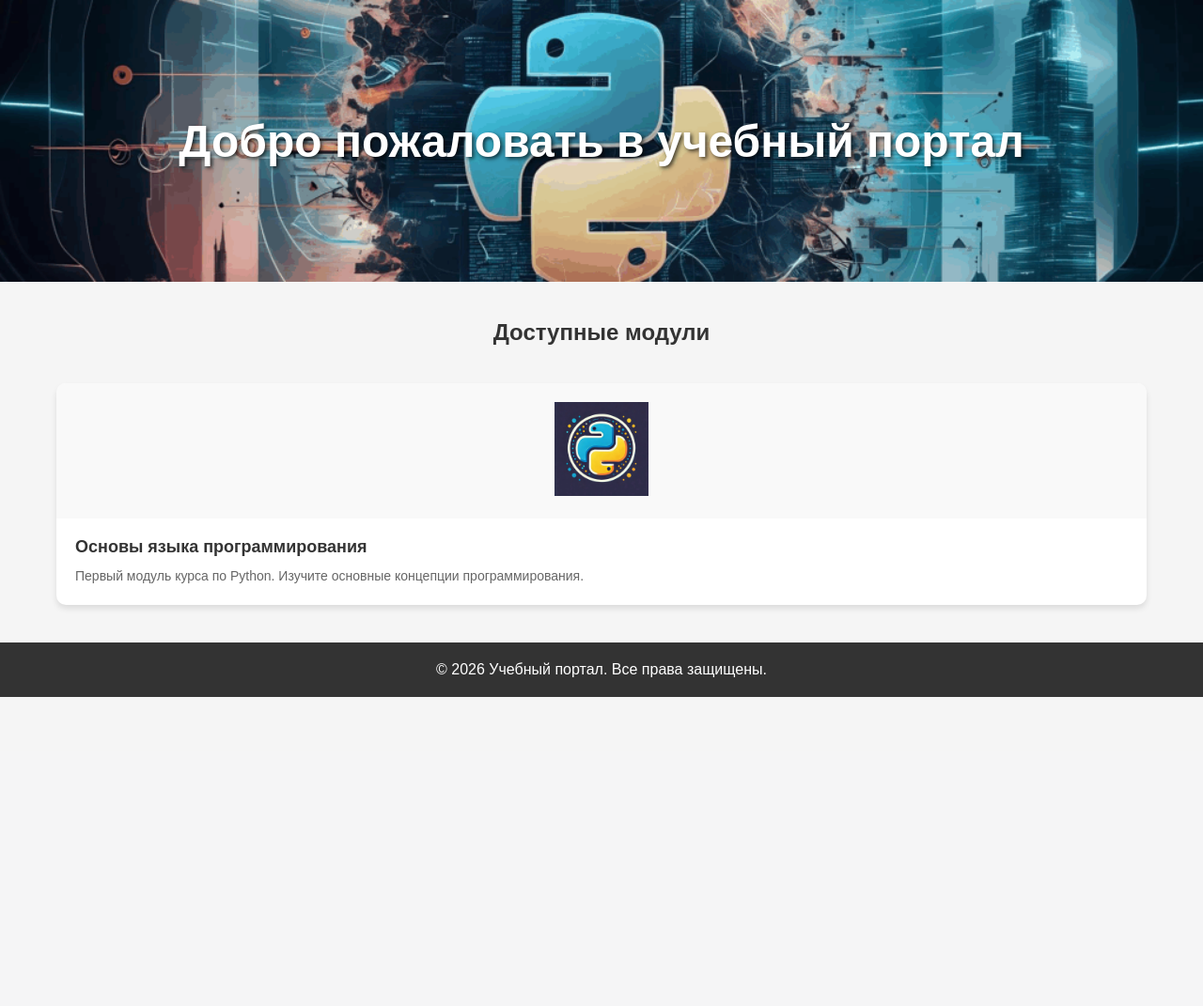
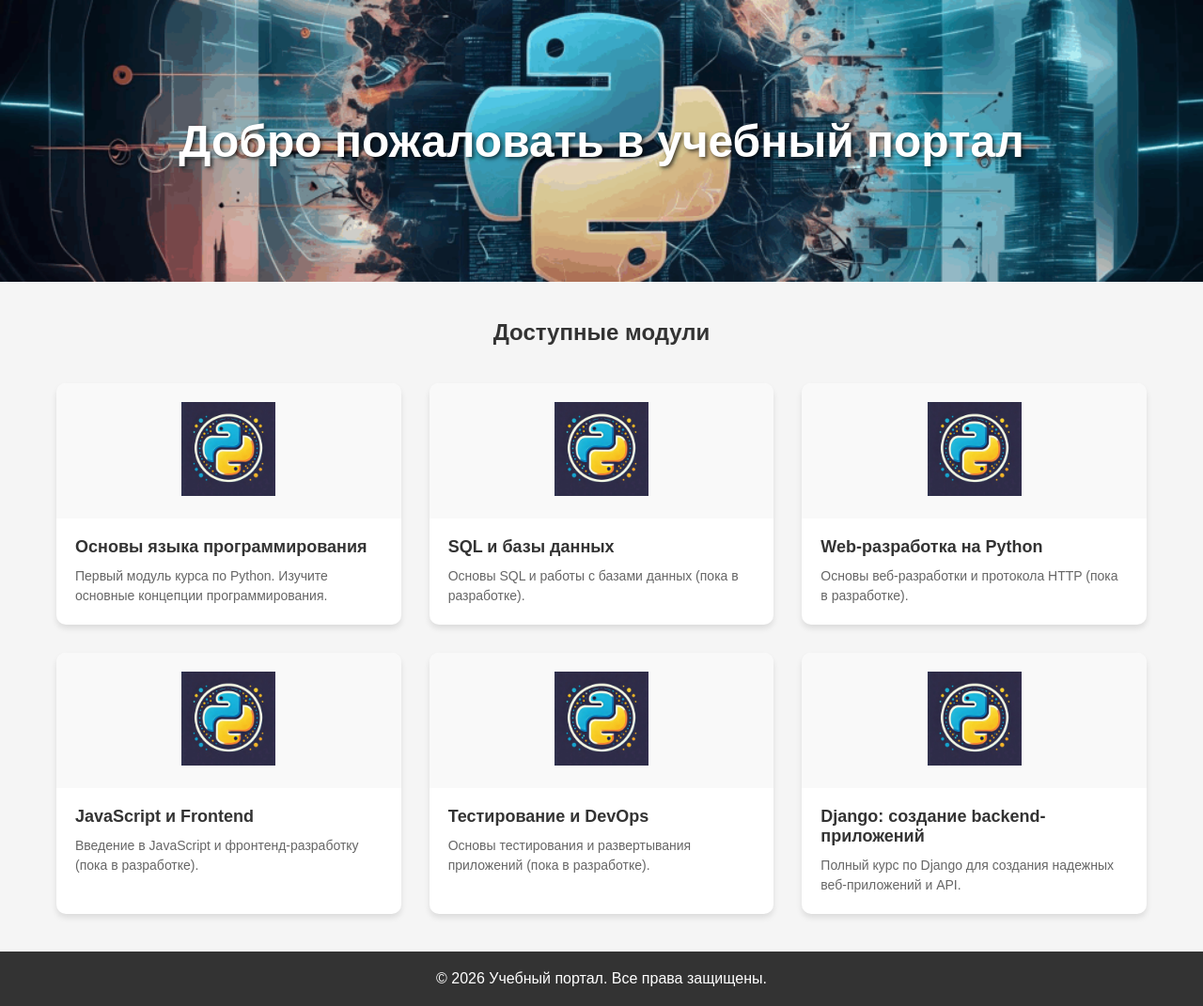
Before and after one commit to sapunsik1992-ai/sait-uchebnyj, a Django app: page / in a window 1280 px wide. Shown: the whole page at 94% size. Before the commit the page ends 742 px from the top, so only its background shows below. Run offline with Django 5.2, Linux system fonts and the light colour scheme.

Commit message:
update site

```diff
--- a/main/views.py
+++ b/main/views.py
@@ -25,74 +25,404 @@ MODULES = [
             {
                 'id': 2,
                 'title': 'Условные конструкции. Операции сравнения',
-                'description': 'Вторая тема. Работайте с if, else, elif и операторами сравнения.',
+                'description': 'Работайте с if, else, elif и операторами сравнения.',
                 'presentations': [
                     {
                         'title': 'Условные конструкции',
                         'filename': 'PY-88_Условные_конструкции._Операции_сравнения.pdf',
                     },
                 ],
-                'info': '<p>Условные конструкции позволяют программе выбирать различные пути выполнения.</p>',
+                'info': '<p>Условные конструкции позволяют программе выбирать разные пути выполнения.</p>',
             },
             {
                 'id': 3,
                 'title': 'Введение в типы данных',
-                'description': 'Третья тема. Познакомьтесь с основными типами данных в Python.',
+                'description': 'Познакомьтесь с основными типами данных Python.',
                 'presentations': [
                     {
                         'title': 'Типы данных',
                         'filename': 'Презентация_Введение_в_типы_данных_Анвартдинов_142.pdf',
                     },
                 ],
-                'info': '<p>Основные типы данных: int, float, str, bool, list, dict, tuple, set.</p>',
+                'info': '<p>Основные типы данных Python: int, float, str, bool, list, dict, tuple, set.</p>',
             },
             {
                 'id': 4,
                 'title': 'Циклы',
-                'description': 'Четвёртая тема. Повторяющиеся операции с циклами for и while.',
+                'description': 'Повторяющиеся операции с циклами for и while.',
                 'presentations': [
                     {
                         'title': 'Циклы',
                         'filename': 'Презентация_Циклы_Булыгин_142.pdf',
                     },
                 ],
-                'info': '<p>Циклы позволяют повторять один и тот же код несколько раз.</p>',
+                'info': '<p>Циклы позволяют выполнять одну и ту же последовательность команд несколько раз.</p>',
             },
             {
                 'id': 5,
                 'title': 'Коллекции данных. Множества',
-                'description': 'Пятая тема. Изучите множества (set) — неупорядоченные коллекции.',
+                'description': 'Изучите множества (set) — уникальные неупорядоченные коллекции.',
                 'presentations': [
                     {
                         'title': 'Множества',
                         'filename': 'PY-122_Коллекции_данных._Множества.pdf',
                     },
                 ],
-                'info': '<p>Множества — это неупорядоченные коллекции уникальных элементов.</p>',
+                'info': '<p>Множества хранят уникальные элементы и полезны для проверки наличия без повторов.</p>',
             },
             {
                 'id': 6,
                 'title': 'Коллекции данных: словари',
-                'description': 'Шестая тема. Работайте со словарями (dict) — структурами ключ-значение.',
+                'description': 'Работа со словарями (dict) — структурами ключ-значение.',
                 'presentations': [
                     {
                         'title': 'Словари',
                         'filename': 'py-144_Коллекции_данных__словари_Анвартдинов_edited.pdf',
                     },
                 ],
-                'info': '<p>Словари — это упорядоченные коллекции пар ключ-значение.</p>',
+                'info': '<p>Словари удобны для хранения данных по ключам и быстрых обращений.</p>',
             },
             {
                 'id': 7,
-                'title': 'Функции - использование встроенных и создание собственных',
-                'description': 'Седьмая тема. Функции для повторного использования кода.',
+                'title': 'Функции',
+                'description': 'Использование встроенных и создание собственных функций.',
                 'presentations': [
                     {
                         'title': 'Функции',
                         'filename': 'Презентация_Функции_PY_Булыгин_142.pdf',
                     },
                 ],
-                'info': '<p>Функции позволяют группировать код и повторно использовать его.</p>',
+                'info': '<p>Функции позволяют разбивать программу на логические блоки и переиспользовать код.</p>',
+            },
+        ],
+    },
+    {
+        'id': 2,
+        'title': 'SQL и базы данных',
+        'description': 'Основы SQL и работы с базами данных (пока в разработке).',
+        'icon': settings.MEDIA_URL + 'module-icon.webp',
+        'topics': [
+            {
+                'id': 1,
+                'title': 'Содержимое в разработке',
+                'description': 'Этот модуль будет содержать материал по базам данных.',
+                'presentations': [],
+                'info': '<p>Скоро здесь появится подробный контент по SQL и работе с базами данных.</p>',
+            },
+        ],
+    },
+    {
+        'id': 3,
+        'title': 'Web-разработка на Python',
+        'description': 'Основы веб-разработки и протокола HTTP (пока в разработке).',
+        'icon': settings.MEDIA_URL + 'module-icon.webp',
+        'topics': [
+            {
+                'id': 1,
+                'title': 'Содержимое в разработке',
+                'description': 'Этот модуль будет содержать материал по веб-разработке.',
+                'presentations': [],
+                'info': '<p>Скоро здесь появится подробный контент по основам веб-разработки и HTTP.</p>',
+            },
+        ],
+    },
+    {
+        'id': 4,
+        'title': 'JavaScript и Frontend',
+        'description': 'Введение в JavaScript и фронтенд-разработку (пока в разработке).',
+        'icon': settings.MEDIA_URL + 'module-icon.webp',
+        'topics': [
+            {
+                'id': 1,
+                'title': 'Содержимое в разработке',
+                'description': 'Этот модуль будет содержать материал по JavaScript.',
+                'presentations': [],
+                'info': '<p>Скоро здесь появится подробный контент по JavaScript и фронтенду.</p>',
+            },
+        ],
+    },
+    {
+        'id': 5,
+        'title': 'Тестирование и DevOps',
+        'description': 'Основы тестирования и развертывания приложений (пока в разработке).',
+        'icon': settings.MEDIA_URL + 'module-icon.webp',
+        'topics': [
+            {
+                'id': 1,
+                'title': 'Содержимое в разработке',
+                'description': 'Этот модуль будет содержать материал по тестированию и DevOps.',
+                'presentations': [],
+                'info': '<p>Скоро здесь появится подробный контент по тестированию и развертыванию.</p>',
+            },
+        ],
+    },
+    {
+        'id': 6,
+        'title': 'Django: создание backend-приложений',
+        'description': 'Полный курс по Django для создания надежных веб-приложений и API.',
+        'icon': settings.MEDIA_URL + 'module-icon.webp',
+        'header_image': settings.STATIC_URL + 'main/images/джанго заставка.webp',
+        'info': '<p><strong>Django</strong> — это мощный фреймворк для создания веб-приложений на Python. Он предоставляет готовую функциональность для разработки полнофункциональных веб-сервисов, от небольших сайтов до высоконагруженных систем.</p><p>В этом модуле вы изучите все аспекты Django: от создания первого проекта до развертывания на боевом сервере. Материал основан на официальной документации и практических примерах с сайта Metanit.</p>',
+        'topics': [
+            {
+                'id': 1,
+                'title': 'Что такое Django',
+                'description': 'Введение в фреймворк Django и архитектуру MVT.',
+                'presentations': [],
+                'info': '''
+<h3>Что такое Django</h3>
+<p>Django — это фреймворк для создания веб-приложений с помощью языка программирования Python. Он был создан в 2005 году веб-разработчиками газеты Lawrence Journal-World и с тех пор стал одним из самых популярных фреймворков в веб-разработке.</p>
+
+<h3>История и популярность</h3>
+<p>Django используется на многих известных сайтах, включая:</p>
+<ul>
+<li>Pinterest</li>
+<li>Instagram</li>
+<li>PBS</li>
+<li>BitBucket</li>
+<li>Washington Times</li>
+<li>Mozilla</li>
+</ul>
+
+<h3>Преимущества Django</h3>
+<ul>
+<li><strong>Готовая функциональность:</strong> система аутентификации, генерация карт сайта, админ-панель и многое другое</li>
+<li><strong>Безопасность:</strong> встроенная защита от SQL-инъекций, XSS-атак и CSRF-защита</li>
+<li><strong>Масштабируемость:</strong> возможность создания приложений от небольших сайтов до высоконагруженных сервисов</li>
+<li><strong>ORM (Object-Relational Mapping):</strong> удобная работа с базами данных без SQL</li>
+<li><strong>Open Source:</strong> фреймворк бесплатен и развивается сообществом</li>
+</ul>
+
+<h3>Архитектура MVT (Model-View-Template)</h3>
+<p>Django реализует архитектурный паттерн <strong>MVT</strong>, который является модификацией известного паттерна MVC (Model-View-Controller):</p>
+
+<p><strong>Model (Модель):</strong> описывает данные приложения. Классы моделей соответствуют таблицам в базе данных.</p>
+<p><strong>View (Представление):</strong> получает запрос, обрабатывает его и возвращает ответ. Может взаимодействовать с моделями и базой данных.</p>
+<p><strong>Template (Шаблон):</strong> представляет логику создания HTML. Шаблоны содержат разметку с подставляемыми переменными из контекста.</p>
+<p><strong>URL Dispatcher:</strong> маршрутизирует входящие запросы к нужным обработчикам на основе URL.</p>
+
+<h3>Как работает запрос в Django</h3>
+<ol>
+<li>Пользователь отправляет запрос на URL сайта</li>
+<li>URL Dispatcher анализирует URL и определяет, какой View должен обработать запрос</li>
+<li>View получает запрос, обрабатывает его (может обращаться к Model и БД)</li>
+<li>View генерирует ответ, часто используя Template для создания HTML</li>
+<li>Ответ отправляется обратно браузеру пользователя</li>
+</ol>
+
+<h3>Версии Django</h3>
+<p>На момент написания этого курса текущей версией является <strong>Django 6.0</strong>, которая вышла в декабре 2025 года. Регулярно выходят обновления и патчи безопасности.</p>
+''',
+                'images': [
+                    {
+                        'src': settings.STATIC_URL + 'main/images/django.png',
+                        'caption': 'Django — мощный фреймворк для веб-приложений на Python.',
+                    },
+                ],
+            },
+            {
+                'id': 2,
+                'title': 'Установка и настройка Django',
+                'description': 'Установка Django, создание виртуального окружения и проверка версии.',
+                'presentations': [],
+                'info': '''
+<h3>Требования</h3>
+<p>Прежде чем начать, убедитесь, что у вас установлен <strong>Python 3.11 или выше</strong>. Проверить версию можно командой:</p>
+<pre>python --version</pre>
+
+<h3>Пакетный менеджер pip</h3>
+<p>Django распространяется через PyPI (Python Package Index). Для установки используется менеджер пакетов <strong>pip</strong>. Проверить версию pip:</p>
+<pre>pip --version</pre>
+
+<p>Обновить pip:</p>
+<pre>python -m pip install --upgrade pip</pre>
+
+<h3>Виртуальное окружение (venv)</h3>
+<p>Рекомендуется использовать виртуальное окружение, чтобы изолировать зависимости проекта. Создание виртуального окружения:</p>
+<pre>python -m venv .venv</pre>
+
+<h3>Активация виртуального окружения</h3>
+<p><strong>В Windows (Command Prompt):</strong></p>
+<pre>.venv\\Scripts\\activate.bat</pre>
+
+<p><strong>В Windows (PowerShell):</strong></p>
+<pre>.venv\\Scripts\\Activate.ps1</pre>
+
+<p><strong>В Linux/MacOS:</strong></p>
+<pre>source .venv/bin/activate</pre>
+
+<h3>Установка Django</h3>
+<p>После активации виртуального окружения установите Django:</p>
+<pre>pip install django</pre>
+
+<p>Для установки конкретной версии:</p>
+<pre>pip install django~=6.0.0</pre>
+
+<h3>Проверка установки</h3>
+<p>Проверьте, что Django установлен корректно:</p>
+<pre>python -c "import django; print(django.get_version())"</pre>
+
+<h3>Деактивация виртуального окружения</h3>
+<p>Когда закончите работу:</p>
+<pre>deactivate</pre>
+''',
+            },
+            {
+                'id': 3,
+                'title': 'Создание первого проекта Django',
+                'description': 'Инициализация проекта и понимание структуры папок.',
+                'presentations': [],
+                'info': '''
+<h3>Команда startproject</h3>
+<p>Для создания нового проекта Django используется утилита <strong>django-admin</strong> с командой <strong>startproject</strong>:</p>
+<pre>django-admin startproject имя_проекта</pre>
+
+<h3>Структура проекта</h3>
+<p>После создания проекта вы получите следующую структуру:</p>
+<pre>
+имя_проекта/
+    manage.py
+    имя_проекта/
+        __init__.py
+        settings.py
+        urls.py
+        wsgi.py
+        asgi.py
+</pre>
+
+<h3>Назначение файлов</h3>
+
+<p><strong>manage.py</strong> — главный скрипт проекта. С его помощью выполняются команды Django:
+<ul>
+<li><code>python manage.py runserver</code> — запуск сервера разработки</li>
+<li><code>python manage.py startapp</code> — создание приложения</li>
+<li><code>python manage.py migrate</code> — применение миграций</li>
+<li><code>python manage.py collectstatic</code> — сбор статических файлов</li>
+</ul>
+</p>
+
+<p><strong>settings.py</strong> — файл конфигурации проекта:
+<ul>
+<li>INSTALLED_APPS — список установленных приложений</li>
+<li>MIDDLEWARE — список middleware</li>
+<li>DATABASES — конфигурация базы данных</li>
+<li>STATIC_URL, MEDIA_URL — пути к статике</li>
+<li>SECRET_KEY — секретный ключ проекта</li>
+<li>DEBUG — режим отладки</li>
+</ul>
+</p>
+
+<p><strong>urls.py</strong> — главный файл маршрутизации. Здесь определяются URL-адреса проекта и связываются с представлениями.</p>
+
+<p><strong>wsgi.py</strong> — конфигурация WSGI (Web Server Gateway Interface) для развертывания на боевом сервере.</p>
+
+<p><strong>asgi.py</strong> — конфигурация ASGI (Asynchronous Server Gateway Interface) для асинхронных приложений.</p>
+
+<h3>Запуск проекта</h3>
+<p>Перейдите в папку проекта и запустите сервер разработки:</p>
+<pre>cd имя_проекта
+python manage.py runserver</pre>
+
+<p>Сервер запустится по адресу <strong>http://127.0.0.1:8000/</strong>. Откройте этот адрес в браузере и увидите приветственную страницу Django.</p>
+
+<h3>Остановка сервера</h3>
+<p>Нажмите <strong>Ctrl+C</strong> в терминале для остановки сервера.</p>
+''',
+            },
+            {
+                'id': 4,
+                'title': 'Создание первого приложения',
+                'description': 'Структура приложения, views.py, models.py и другие файлы.',
+                'presentations': [],
+                'info': '''
+<h3>Что такое приложение в Django</h3>
+<p>Проект Django состоит из <strong>приложений</strong>. Каждое приложение — это модуль с определенной функциональностью:</p>
+<ul>
+<li>Приложение может содержать модели, представления, шаблоны</li>
+<li>Приложения можно переносить между проектами</li>
+<li>Один проект может содержать множество приложений</li>
+</ul>
+
+<h3>Встроенные приложения</h3>
+<p>При создании проекта в <strong>settings.py</strong> уже есть приложения по умолчанию:</p>
+<pre>
+INSTALLED_APPS = [
+    'django.contrib.admin',      # администратор
+    'django.contrib.auth',       # аутентификация
+    'django.contrib.contenttypes', # типы контента
+    'django.contrib.sessions',   # сессии
+    'django.contrib.messages',   # сообщения
+    'django.contrib.staticfiles', # статические файлы
+]
+</pre>
+
+<h3>Создание приложения</h3>
+<p>Используется команда <strong>startapp</strong>:</p>
+<pre>python manage.py startapp имя_приложения</pre>
+
+<p>Например, создадим приложение <strong>hello</strong>:</p>
+<pre>python manage.py startapp hello</pre>
+
+<h3>Структура приложения</h3>
+<p>После создания приложение содержит:</p>
+<pre>
+hello/
+    migrations/
+        __init__.py
+    __init__.py
+    admin.py
+    apps.py
+    models.py
+    tests.py
+    views.py
+</pre>
+
+<h3>Назначение файлов приложения</h3>
+
+<p><strong>migrations/</strong> — папка для хранения миграций (скрипты синхронизации БД).</p>
+
+<p><strong>__init__.py</strong> — указывает Python, что это пакет.</p>
+
+<p><strong>admin.py</strong> — регистрация моделей в админ-панели Django.</p>
+
+<p><strong>apps.py</strong> — конфигурация приложения (имя, метка и т.д.).</p>
+
+<p><strong>models.py</strong> — определение моделей данных (таблиц БД).</p>
+
+<p><strong>tests.py</strong> — модульные тесты приложения.</p>
+
+<p><strong>views.py</strong> — функции представлений, которые обрабатывают запросы.</p>
+
+<h3>Регистрация приложения</h3>
+<p>Чтобы приложение работало, добавьте его в <strong>settings.py</strong>:</p>
+<pre>
+INSTALLED_APPS = [
+    ...
+    'hello',  # добавляем наше приложение
+]
+</pre>
+
+<h3>Первое представление</h3>
+<p>В файле <strong>views.py</strong> создайте простое представление:</p>
+<pre>
+from django.http import HttpResponse
+
+def index(request):
+    return HttpResponse("Hello METANIT.COM")
+</pre>
+
+<p>Затем в <strong>urls.py</strong> проекта добавьте маршрут:</p>
+<pre>
+from django.urls import path
+from hello import views
+
+urlpatterns = [
+    path('', views.index, name='home'),
+]
+</pre>
+
+<p>Теперь при открытии <strong>http://127.0.0.1:8000/</strong> вы увидите "Hello METANIT.COM".</p>
+''',
             },
         ],
     },
--- a/my_project/settings.py
+++ b/my_project/settings.py
@@ -23,7 +23,7 @@ BASE_DIR = Path(__file__).resolve().parent.parent
 SECRET_KEY = 'django-insecure-0k8nmhquuqruza18*d10d8ge%3oi^hgiqex#nsa9s)dmazyx^q'
 
 # SECURITY WARNING: don't run with debug turned on in production!
-DEBUG = False
+DEBUG = True
 
 # Allow render domain and its subdomains
 ALLOWED_HOSTS = ['127.0.0.1', 'localhost', '.onrender.com', 'sait-uchebnyj.onrender.com']
```
Also changed, not shown: main/templates/module_detail.html (+50 -14 lines), main/templates/topic_detail.html (+36 -0 lines), main/views_old.py (added, +267 -0 lines), requirements.txt (+10 -4 lines), main/static/main/images/django.png (added), main/static/main/images/главная страничка.png (added), main/static/main/images/джанго заставка.webp (added), 2 other files.
